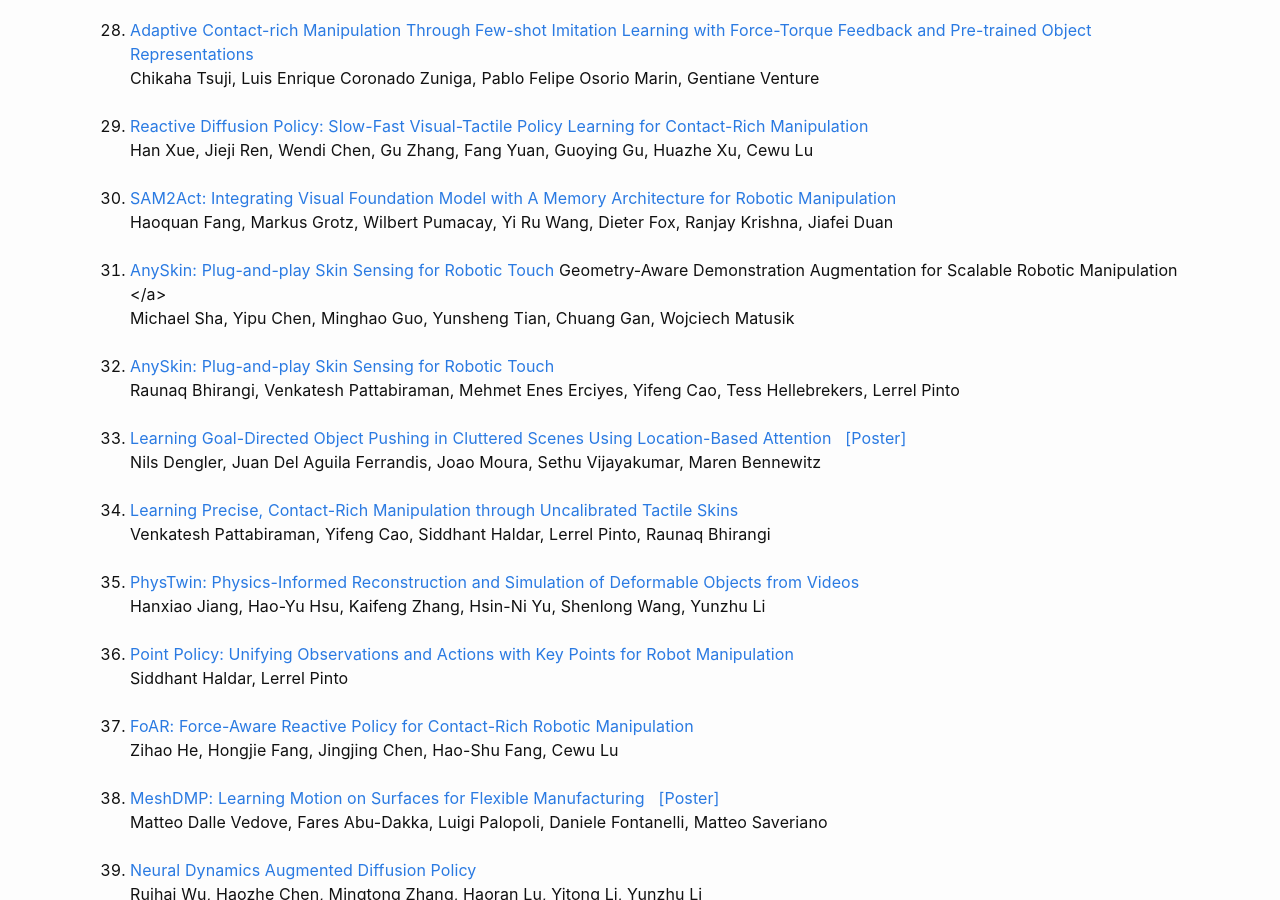
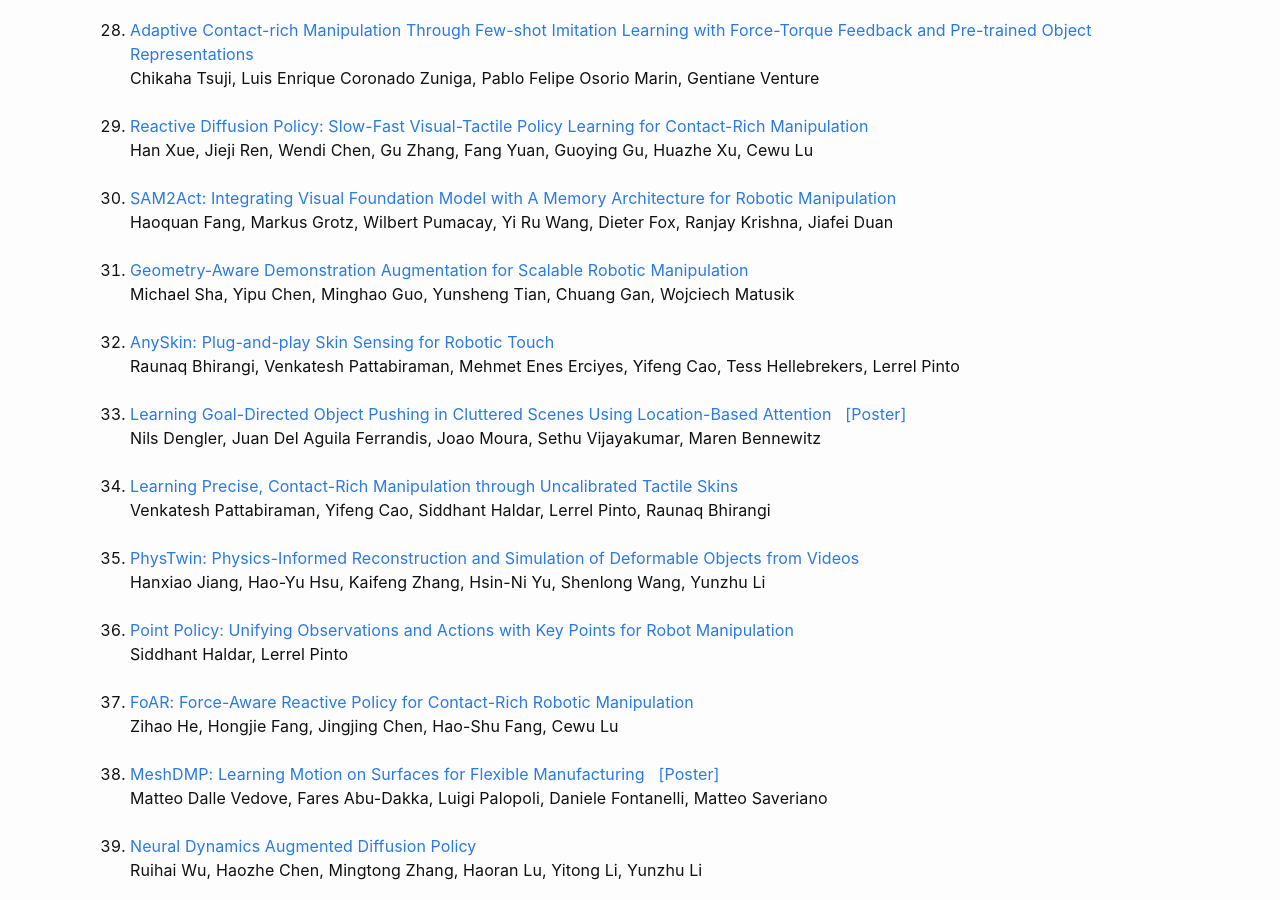
Before and after one commit to contact-rich/contact-rich.github.io, a Jekyll site: the page built from papers.md, in a window 1280 px wide and 900 px high, scrolled down 2483 px. Built offline with Jekyll 4.4.1, drawn with Linux system fonts in a browser that asks for light colours.

Commit message:
minor fix

```diff
--- a/papers.md
+++ b/papers.md
@@ -161,7 +161,7 @@ permalink: /papers/
   </li>
   <br>
   <li>
-    <a href="/assets/pdf/papers/11_Geometry_Aware_Demonstration.pdf"> AnySkin: Plug-and-play Skin Sensing for Robotic Touch </a> Geometry-Aware Demonstration Augmentation for Scalable Robotic Manipulation </a> <br>
+    <a href="/assets/pdf/papers/11_Geometry_Aware_Demonstration.pdf"> Geometry-Aware Demonstration Augmentation for Scalable Robotic Manipulation </a> <br>
     Michael Sha, Yipu Chen, Minghao Guo, Yunsheng Tian, Chuang Gan, Wojciech Matusik
   </li>
   <br>
```
